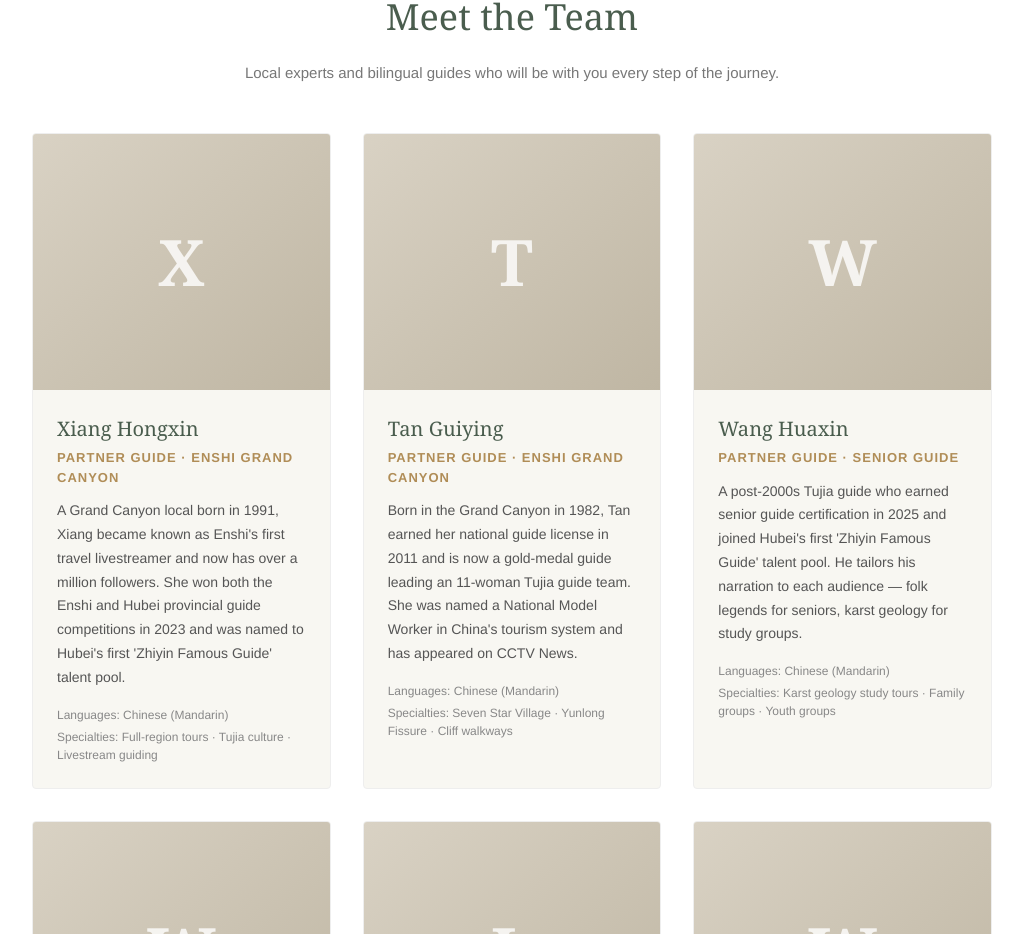
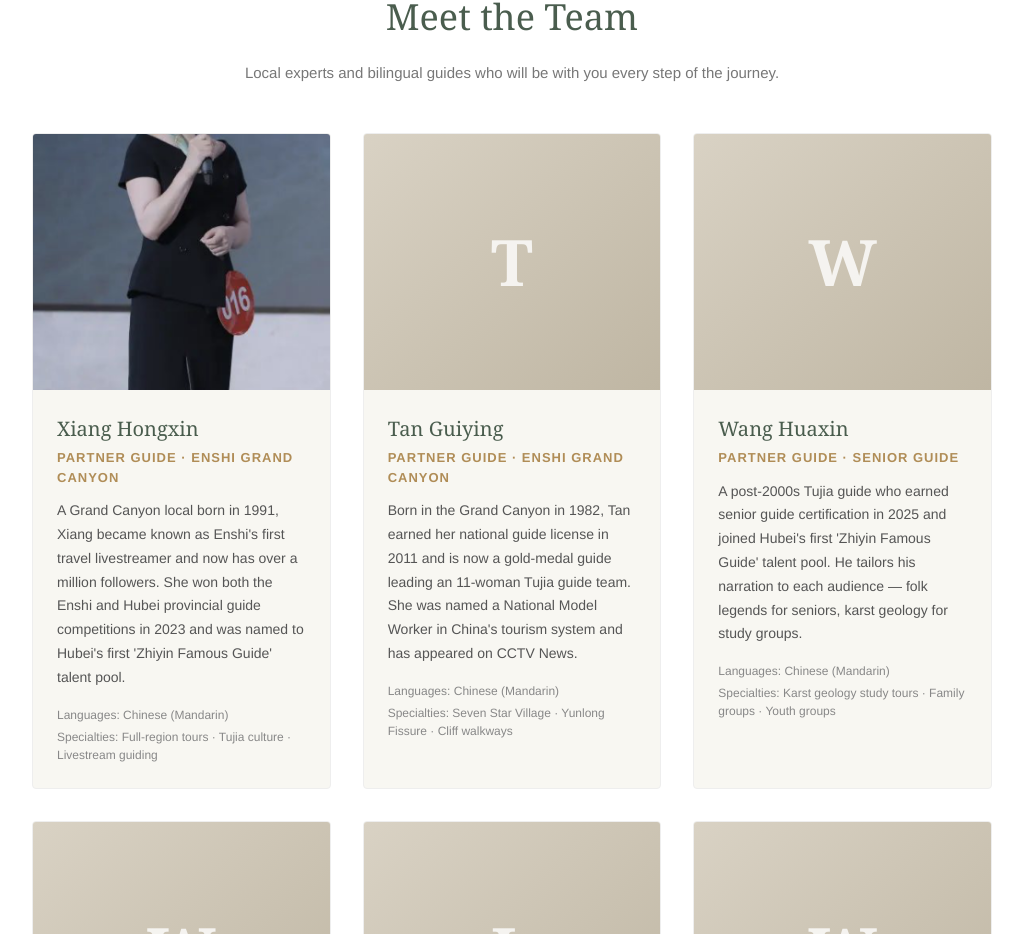
Before and after one commit to victoryang0605/enshi-escape, a React (Vite) app: page /about in a window 1280 px wide. Shown: the part 1607-2541 px from the top of the page, without its empty margins (128-1151 px from the left). Built offline with nearby package versions, Linux system fonts and the light colour scheme.

Commit message:
About: add Xiang Hongxin photo

```diff
--- a/src/data/team.ts
+++ b/src/data/team.ts
@@ -25,7 +25,7 @@ export const TEAM: TeamMember[] = [
   {
     name: "Xiang Hongxin",
     role: "Partner Guide · Enshi Grand Canyon",
-    photo: "",
+    photo: "/team/xianghongxin1.png",
     bio: "A Grand Canyon local born in 1991, Xiang became known as Enshi's first travel livestreamer and now has over a million followers. She won both the Enshi and Hubei provincial guide competitions in 2023 and was named to Hubei's first 'Zhiyin Famous Guide' talent pool.",
     languages: ["Chinese (Mandarin)"],
     specialties: ["Full-region tours", "Tujia culture", "Livestream guiding"],
```
Also changed, not shown: public/team/xianghongxin1.png (added).
